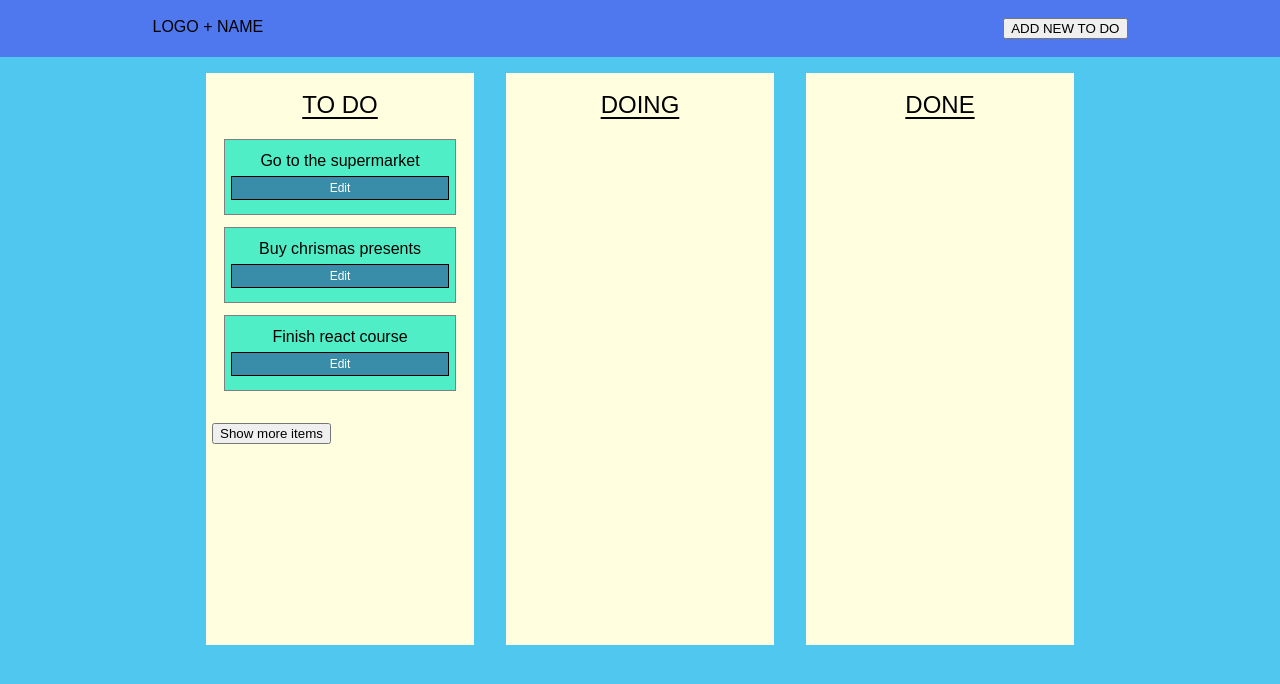
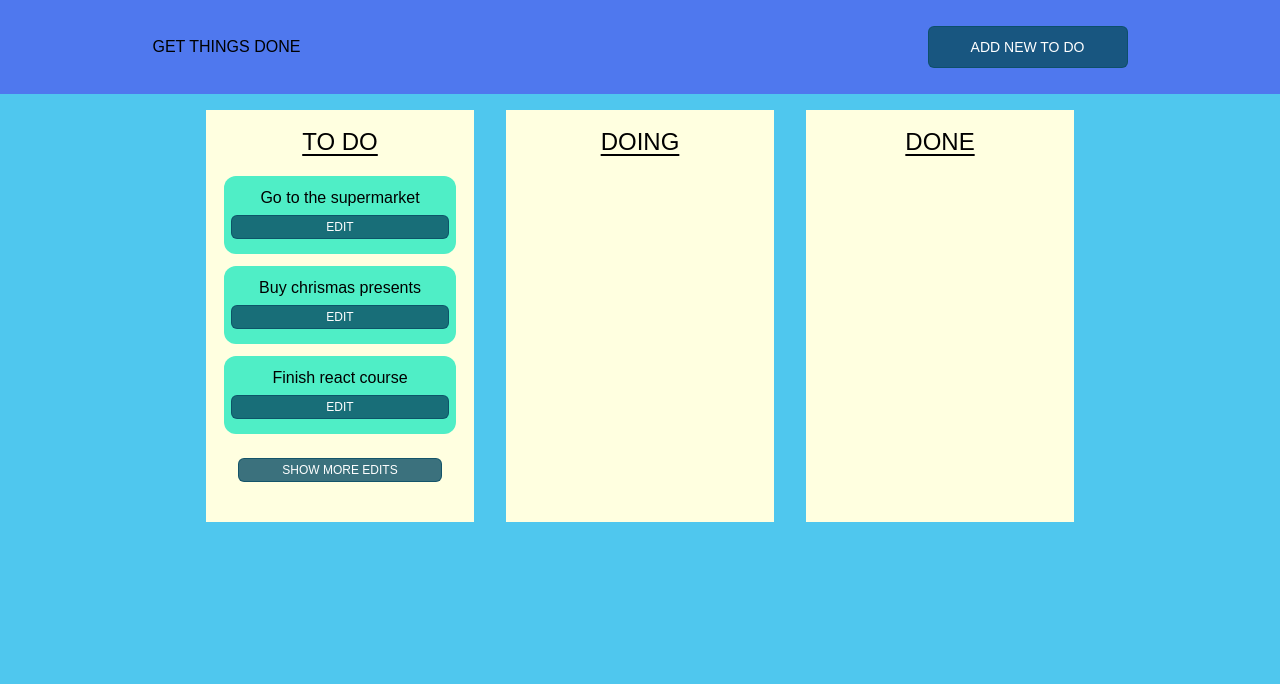
Before and after one commit to halfcab757/kanban, a React (Create React App) app: page / in a window 1280 px wide. Shown: the top 684 px of the page. Built offline with nearby package versions, Linux system fonts and the light colour scheme.

Commit message:
more design added

```diff
--- a/src/components/Todos/DeleteConfirmation/DeleteConfirmation.tsx
+++ b/src/components/Todos/DeleteConfirmation/DeleteConfirmation.tsx
@@ -19,6 +19,7 @@ const todosCtx = useContext(TodosContext);
           <Button
             type="button"
             color="red"
+            size='regular'
             clickHandler={todosCtx.deleteTodo.bind(null, todosCtx.selectedItem!.id)}
           >
             Yes, let's remove it.
@@ -26,6 +27,7 @@ const todosCtx = useContext(TodosContext);
           <Button
             type="button"
             color="green"
+            size='regular'
             clickHandler={todosCtx.cancelDeleteHandler}
           >
             No, let's keep it.
--- a/src/components/Todos/TodoItem/TodoItem.module.css
+++ b/src/components/Todos/TodoItem/TodoItem.module.css
@@ -1,12 +1,19 @@
 .item {
     padding: 6px;
     margin-bottom: 6px;
-    border: 1px solid grey;
+    border: 1px solid transparent;
+    border-radius: 12px;
     /* background: coral; */
     /* background: rgb(79, 199, 238); */
     background: #4feec6;
     /* background: #4f78ee; */
     text-align: center;
+}
+
+.item:hover {
+    background: #4feec6;
+    /* border: 2px solid #4f78ee; */
+    border: 1px solid rgba(10, 78, 100, 0.8);
 }
 
 .item h3 {
--- a/src/components/Todos/TodoItem/TodoItem.tsx
+++ b/src/components/Todos/TodoItem/TodoItem.tsx
@@ -38,22 +38,23 @@ const TodoItem: React.FC<{ title: string; status: string; id: string }> = (
 
   let actions = (
     <Fragment>
-      <Button type="button" color="green" clickHandler={todosCtx.moveItem.bind(null, props.id)}>
+      <Button type="button" color="green" size='regular' clickHandler={todosCtx.moveItem.bind(null, props.id)}>
         MOVE TO DOING
       </Button>
-      <Button type="button" color="green" clickHandler={todosCtx.moveItemStraightToDone.bind(null, props.id)}>
+      <Button type="button" color="green" size='regular' clickHandler={todosCtx.moveItemStraightToDone.bind(null, props.id)}>
         MOVE TO DONE
       </Button>
       {/* <button onMouseOver={toggleDoneText} onMouseLeave={toggleDoneText}>{doneText}</button> */}
       <Button
         type="button"
         color="red"
+        size='regular'
         // clickHandler={todosCtx.deleteTodo.bind(null, props.id)}
         clickHandler={todosCtx.startDeleteHandler.bind(null, props.id, props.title)}
       >
         DELETE TO DO
       </Button>
-      <Button type="button" color="red" clickHandler={toggleEditHandler}>
+      <Button type="button" color="red" size='regular' clickHandler={toggleEditHandler}>
         CANCEL EDITING
       </Button>
     </Fragment>
@@ -62,17 +63,18 @@ const TodoItem: React.FC<{ title: string; status: string; id: string }> = (
   if (props.status === 'PROGRESS') {
     actions = (
       <Fragment>
-        <Button type="button" color="green" clickHandler={todosCtx.moveItem.bind(null, props.id)}>
+        <Button type="button" color="green" size='regular' clickHandler={todosCtx.moveItem.bind(null, props.id)}>
           DONE?
         </Button>
         <Button
           type="button"
           color="red"
-          clickHandler={todosCtx.deleteTodo.bind(null, props.id)}
+          size='regular'
+          clickHandler={todosCtx.startDeleteHandler.bind(null, props.id, props.title)}
         >
           DELETE TO DO
         </Button>
-        <Button type="button" color="red" clickHandler={toggleEditHandler}>
+        <Button type="button" color="red" size='regular' clickHandler={toggleEditHandler}>
           CANCEL EDITING
         </Button>
       </Fragment>
@@ -82,10 +84,10 @@ const TodoItem: React.FC<{ title: string; status: string; id: string }> = (
   if (props.status === 'DONE') {
     actions = (
       <Fragment>
-        <Button type="button" color="green" clickHandler={todosCtx.moveItem.bind(null, props.id)}>
+        <Button type="button" color="green" size='regular' clickHandler={todosCtx.moveItem.bind(null, props.id)}>
           Move to achievement list
         </Button>
-        <Button type="button" color="red" clickHandler={toggleEditHandler}>
+        <Button type="button" color="red" size='regular' clickHandler={toggleEditHandler}>
           Cancel
         </Button>
       </Fragment>
@@ -100,6 +102,7 @@ const TodoItem: React.FC<{ title: string; status: string; id: string }> = (
           <Button
             type="button"
             color="green"
+            size='regular'
             clickHandler={toggleEditHandler}
           >Edit</Button>
         )}
--- a/src/components/Todos/TodoList/TodoList.module.css
+++ b/src/components/Todos/TodoList/TodoList.module.css
@@ -1,5 +1,5 @@
 .todolist {
-    width: 100%;
+    width: 90%;
     background: lightyellow;
     /* border: 1px solid g; */
     /* height: 70vh; */
@@ -21,7 +21,7 @@
         width: 30%;
         /* border: 1px solid grey; */
         /* height: 70vh; */
-        min-height: 70vh;
+        min-height: 50vh;
         /* margin: 10px;
         padding: 6px; */
     }
@@ -30,6 +30,7 @@
 .todolist ul {
     list-style: none;
     padding: 4px 12px;
+    margin-bottom: 8px;
 }
 
 .todolist ul li {
--- a/src/components/Todos/TodoList/TodoList.tsx
+++ b/src/components/Todos/TodoList/TodoList.tsx
@@ -4,6 +4,7 @@ import classes from './TodoList.module.css';
 import Todo from '../../../models/todo';
 
 import TodoItem from '../TodoItem/TodoItem';
+import Button from '../../UI/Button/Button';
 
 const TodoList: React.FC<{ title: string; items: Todo[]; showItems: boolean; onShow: (listTitle: string) => void }> =
   (props) => {
@@ -29,9 +30,7 @@ const TodoList: React.FC<{ title: string; items: Todo[]; showItems: boolean; onS
               ))}
         </ul>
         {endOfList < props.items.length - 1 && (
-          <button type="button" onClick={showMoreItemsHandler}>
-            Show more items
-          </button>
+          <Button type='button' color='green' size='small' clickHandler={showMoreItemsHandler}>Show more edits</Button>
         )}
       </Fragment>
     );
--- a/src/components/UI/Button/Button.module.css
+++ b/src/components/UI/Button/Button.module.css
@@ -1,22 +1,40 @@
 .button {
     display: block;
     padding: 4px;
-    border: 1px solid black;
-    margin: 0 auto 8px auto;
+    border: 1px solid rgba(10, 78, 100, 0.8);
+    border-radius: 6px;
+    margin: 8px auto 8px auto;
     color: white;
     width: 100%;
     min-width: 100px;
     outline: none;
     /* outline necessary - maybe on click */
     font-size: 12px;
+    font-weight: lighter;
+}
+
+.button:hover {
+    background: rgba(10, 78, 100, 1);
+    border: 1px solid rgba(10, 78, 100, 1);
+    font-weight: bold;
 }
 
 .green {
     /* background-color: green; */
-    background: rgb(57, 141, 169);
+    /* background: rgb(57, 141, 169); */
+    background:rgba(10, 78, 100, 0.8);
 }
 
 .red {
     /* background-color: red; */
-    background: rgb(57, 141, 169);
+    background:rgba(10, 78, 100, 0.8);
 }
+
+.large {
+    padding: 12px;
+    font-size: 14px;
+}
+
+.small {
+    width: 80%;
+}
--- a/src/components/UI/Button/Button.tsx
+++ b/src/components/UI/Button/Button.tsx
@@ -2,14 +2,14 @@ import classes from './Button.module.css';
 
 // eventlistener auf todoList oder auf button - Nachteil: sehr viele Listener
 
-const Button: React.FC<{ type: 'button' | 'submit'; clickHandler: (event: any) => void; color: 'green' | 'red' }> =
+const Button: React.FC<{ children: string; type: 'button' | 'submit'; clickHandler: (event: any) => void; color: 'green' | 'red'; size: 'regular' | 'large' | 'small' }> =
   (props) => {
     // console.log('BUTTON gets rendered');
-    const cssClasses = `${classes.button} ${props.color === 'green' ? classes.green : classes.red}`
+    const cssClasses = `${classes.button} ${props.color === 'green' ? classes.green : classes.red} ${props.size === 'large' && classes.large} ${props.size === 'small' && classes.small}`
 
     return (
       <button onClick={props.clickHandler} type={props.type} className={cssClasses}>
-        {props.children}
+        {props.children.toUpperCase()}
       </button>
     );
   };
--- a/src/components/layout/Layout.tsx
+++ b/src/components/layout/Layout.tsx
@@ -1,7 +1,7 @@
 import { Fragment } from 'react';
 
 import Navigation from './Navigation/Navigation';
-import Footer from './Footer/Footer';
+// import Footer from './Footer/Footer';
 
 const Layout: React.FC = (props) => {
   return (
--- a/src/components/layout/Navigation/Navigation.module.css
+++ b/src/components/layout/Navigation/Navigation.module.css
@@ -6,10 +6,20 @@
 
 .navigation > div {
     display: flex;
-    flex-direction: row;
-    justify-content: space-between;
+    flex-direction: column;
+    /* justify-content: space-between; */
+    align-items: center;
+    /* height: 48px; */
     padding: 18px;
     width: 90%;
     max-width: 975px;
     margin: 0 auto;
 }
+
+@media (min-width: 450px) {
+    .navigation > div {
+        flex-direction: row;
+        justify-content: space-between;
+        /* align-items: center; */
+    }
+}
--- a/src/components/layout/Navigation/Navigation.tsx
+++ b/src/components/layout/Navigation/Navigation.tsx
@@ -4,14 +4,26 @@ import classes from './Navigation.module.css';
 
 import { TodosContext } from '../../../store/todos-context';
 
+import Button from '../../UI/Button/Button';
+
 const Navigation: React.FC = () => {
-    const todosCtx = useContext(TodosContext);
+  const todosCtx = useContext(TodosContext);
 
   return (
     <div className={classes.navigation}>
       <div>
-        <span>LOGO + NAME</span>
-        <button onClick={todosCtx.toggleAddTodo}>ADD NEW TO DO</button>
+        <span>GET THINGS DONE</span>
+        {/* <button onClick={todosCtx.toggleAddTodo}>ADD NEW TO DO</button> */}
+        <div style={{ width: '200px' }}>
+          <Button
+            type="button"
+            color="green"
+            size='large'
+            clickHandler={todosCtx.toggleAddTodo}
+          >
+            Add new To Do
+          </Button>
+        </div>
       </div>
     </div>
   );
```
